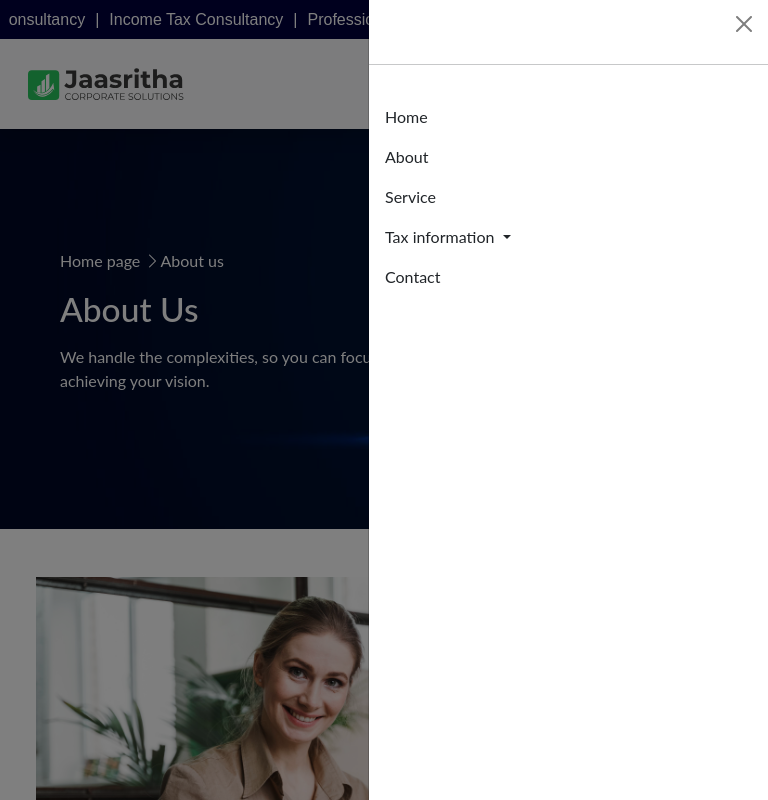
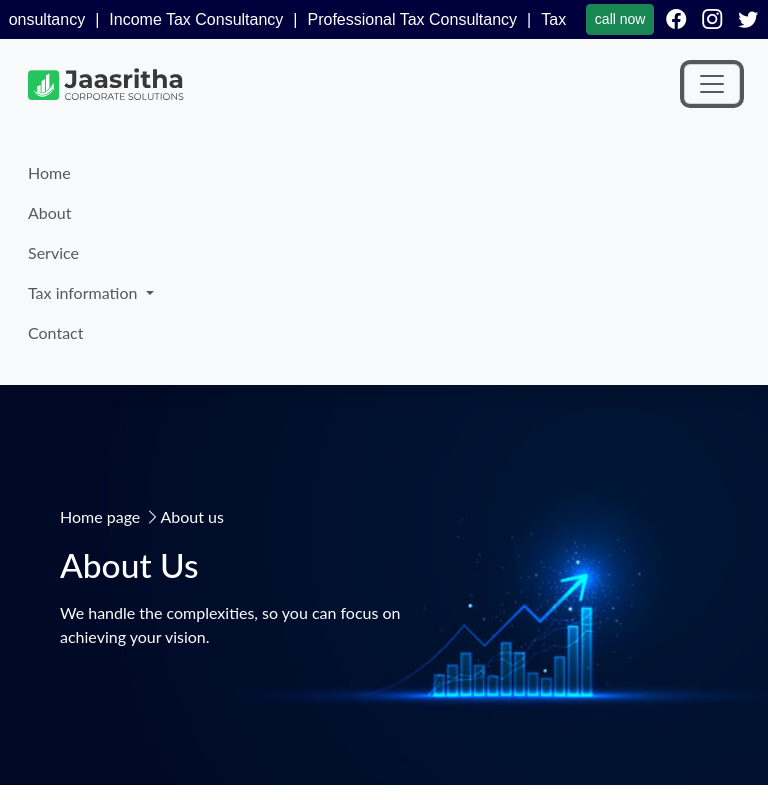
Before and after one commit to manasakc055/TaxCompany-website, a Vue app: page /about in a window 768 px wide. Both pictures are taken after a click on the button "Toggle navigation". Shown: the top 800 px of the page. Built offline with nearby package versions, Linux system fonts and the light colour scheme.

Commit message:
Revert "nav menu set"
This reverts commit 3850e9a9f2e8b352b7072053510507bab8bd6bd9.

e	renamed:    dist/assets/AppSubservice-ATUoGFjs.js -> dist/assets/AppSubservice-cnpGkHlp.js

```diff
--- a/src/components/Layouts/AppAbout.vue
+++ b/src/components/Layouts/AppAbout.vue
@@ -16,15 +16,13 @@
     <!--sec-1-->
     <section class=" about-sec2 my-5">
         <div class="container">
-            <div class="row">
-                <div class=" col-lg-6 info-box  d-flex align-items-center justify-content-center gap-5">
-                        <img src="../../assets/images/about -us.jpg" style=" height: auto;  width: 100%;">
+            <div class="row gap-5">
+                <div class="about-img-1 col-sm info-box py-2 d-inline rounded-3" >
+                    <img src="../../assets/images/about.svg" style="height:auto;width:500px;" >
                 </div>
 
-
-
-                 <div class="col-lg-6">
-                    <div>
+                <div class="col-lg-6">
+                    <div class=" px-3 ">
                         <h6 class=" text-success py-2">ABOUT US</h6>
                         <h2 class=" mb-4 mt-1 ">Industries that we served nationwide</h2>
                         <p class=" mb-3 ">Jaasritha Corporate Solutions is a full-service consultancy
@@ -40,6 +38,9 @@
                                 <p><i class="fa-regular fa-circle-check"></i> Corporation Tax Consultant</p>
                                 <p><i class="fa-regular fa-circle-check"></i> Professional Services</p>
                                 <p><i class="fa-regular fa-circle-check"></i> Individuals Tax Consultant</p>
+
+
+
                             </div>
                             <div class="col-sm">
                                 <p><i class="fa-regular fa-circle-check"></i> Marketing Agencies</p>
@@ -56,7 +57,7 @@
                     </div>
                 </div>
             </div>
-        </div>
+        </div>jm
     </section>
     <!--sec-2-->
     <section class="about-sec3 my-3">
@@ -240,9 +241,13 @@ export default {
     }
     .sec4-card p{
         font-size: 15px;
-
+    }
+    @media (min-width: 768px){
+    .percent{
+        padding-left: 330px;
     }
 
+}
 
 
 </style>
--- a/src/components/Layouts/AppHeader.vue
+++ b/src/components/Layouts/AppHeader.vue
@@ -29,68 +29,17 @@
     </div>
 
     <!-- navvvv -->
-    <!-- <nav class="navbar navbar-expand-lg  navbar-light bg-light  shadow p-3 py-4">
+    <nav class="navbar navbar-expand-lg navbar-light bg-light  shadow p-3 py-4">
       <div class="container-fluid nav-c relative d-flex align-items-center gap-5">
         <img class="navbar-brand" src="../../assets/images/black-logo.svg" alt="" style="height: 42px" />
         <button class="navbar-toggler" type="button" data-bs-toggle="collapse" data-bs-target="#navbarSupportedContent"
-          @click="visible = !visible" aria-controls="navbarSupportedContent" aria-expanded="false"
-          aria-label="Toggle navigation">
+          aria-controls="navbarSupportedContent" aria-expanded="false" aria-label="Toggle navigation">
           <span class="navbar-toggler-icon"></span>
         </button>
-        <div class="collapse  navbar-collapse " :class="!visible ? 'collapse' : ''" id="navbarSupportedContent">
-
-          <div class="">
-            <ul class="navbar-nav ">
+        <div class="collapse navbar-collapse" id="navbarSupportedContent">
+          <ul class="navbar-nav me-auto mb-2 mb-lg-0">
             <li class="nav-item">
-                <RouterLink to="/" class="nav-link " @click="visible = !visible" aria-current="page">Home</RouterLink>
-              </li>
-              <li class="nav-item">
-                <RouterLink class="nav-link" to="/about" @click="visible = !visible">About</RouterLink>
-              </li>
-              <li class="nav-item">
-                <RouterLink class="nav-link" to="/service" @click="visible = !visible">Service</RouterLink>
-              </li>
-              <li class="nav-item dropdown">
-                <RouterLink class="nav-link dropdown-toggle" role="button" to="/sub" data-bs-toggle="dropdown"
-                  aria-expanded="false">Tax information
-                </RouterLink>
-                <ul class="dropdown-menu">
-                  <li>
-                    <RouterLink class="dropdown-item" to="/Sub" @click="visible = !visible">Subservice</RouterLink>
-                  </li>
-                  <li><a class="dropdown-item" href="#">Another action</a></li>
-                  <li>
-                    <hr class="dropdown-divider" />
-                  </li>
-                  <li>
-                    <a class="dropdown-item" href="#">Something else here</a>
-                  </li>
-                </ul>
-              </li>
-              <li class="nav-item">
-                <RouterLink class="nav-link" to="/contact" @click="visible = !visible">Contact</RouterLink>
-              </li>
-            </ul>
-          </div>
-        </div>
-      </div>
-    </nav> -->
-
-
-
-
-    <!-- Navbar -->
-    <nav class="navbar navbar-expand-lg navbar-light bg-light shadow p-3 py-4">
-      <div class="container-fluid nav-c relative d-flex align-items-center gap-5">
-        <img class="navbar-brand" src="../../assets/images/black-logo.svg" alt="" style="height: 42px" />
-        <button class="navbar-toggler" type="button" data-bs-toggle="offcanvas" data-bs-target="#offcanvasNavbar"
-          aria-controls="offcanvasNavbar" >
-          <span class="navbar-toggler-icon"></span>
-        </button>
-        <div class="collapse navbar-collapse" id="navbarNav">
-          <ul class="navbar-nav ms-2">
-            <li class="nav-item">
-              <RouterLink to="/" class="nav-link " aria-current="page">Home</RouterLink>
+              <RouterLink to="/" class="nav-link" aria-current="page">Home</RouterLink>
             </li>
             <li class="nav-item">
               <RouterLink class="nav-link" to="/about">About</RouterLink>
@@ -104,7 +53,7 @@
               </RouterLink>
               <ul class="dropdown-menu">
                 <li>
-                    <RouterLink class="dropdown-item" to="/Sub" >Subservice</RouterLink>
+                  <RouterLink class="dropdown-item" to="/Sub">Subservice</RouterLink>
                 </li>
                 <li><a class="dropdown-item" href="#">Another action</a></li>
                 <li>
@@ -122,70 +71,24 @@
         </div>
       </div>
     </nav>
-    <!-- Off-Canvas Menu -->
-    <div class="offcanvas offcanvas-end " tabindex="-1" id="offcanvasNavbar" aria-labelledby="offcanvasNavbarLabel"  :class="!visible ? 'offcanvas-end ' : ''">
-      <div class="offcanvas-header">
-        <button type="button" class="btn-close text-reset" data-bs-dismiss="offcanvas" aria-label="Close"></button>
-      </div>
-      <hr />
-      <div class="offcanvas-body">
-        <ul class="navbar-nav">
-          <li class="nav-item">
-              <RouterLink to="/" class="nav-link " @click="visible = !visible" aria-current="page">Home</RouterLink>
-            </li>
-            <li class="nav-item">
-                <RouterLink class="nav-link" to="/about" @click="visible = !visible">About</RouterLink>
-            </li>
-            <li class="nav-item">
-                <RouterLink class="nav-link" to="/service" @click="visible = !visible">Service</RouterLink>
-              </li>
-              <li class="nav-item dropdown">
-                <RouterLink class="nav-link dropdown-toggle" role="button" to="/sub" data-bs-toggle="dropdown"
-                  aria-expanded="false">Tax information
-                </RouterLink>
-                <ul class="dropdown-menu">
-                  <li>
-                    <RouterLink class="dropdown-item" to="/Sub" @click="visible = !visible">Subservice</RouterLink>
-                  </li>
-                  <li><a class="dropdown-item" href="#">Another action</a></li>
-                  <li>
-                    <hr class="dropdown-divider" />
-                  </li>
-                  <li>
-                    <a class="dropdown-item" href="#">Something else here</a>
-                  </li>
-                </ul>
-              </li>
-              <li class="nav-item">
-                <RouterLink class="nav-link" to="/contact" @click="visible = !visible">Contact</RouterLink>
-              </li>
-        </ul>
-      </div>
-    </div>
-
-
-
   </div>
 
 </template>
 
 <script>
-
 import { RouterLink } from "vue-router";
 export default {
   data() {
     return {
       name: "AppHeader",
-      visible: false,
     };
   },
-
 };
-
 </script>
 
 
 <style scoped>
+
 .co {
   font-family: 'Poppins', sans-serif;
 }
@@ -194,11 +97,9 @@ export default {
   width: 85%;
 
 }
-
-.right {
+.right{
   width: 15%;
 }
-
 .news-ticker-header {
   color: rgb(73, 202, 71);
 
@@ -281,8 +182,7 @@ export default {
   .no-mobile {
     display: none;
   }
-
-  .social-icons {
+  .social-icons{
     display: none !important;
   }
 
@@ -291,18 +191,41 @@ export default {
 .closeMenuBtn {
   display: none !important;
 }
-
 @media (max-width:1130px) {
-  .news-ticker {
+  .news-ticker{
     width: 75%;
   }
-
-  .right {
+  .right{
     width: 25%;
   }
 }
+@media (max-width: 992px) {
+  .nav-list {
+    display: block !important;
+    position: fixed;
+    top: 0;
+    left: 0;
+    transform: translateX(-100%);
+    /*left: -100% !important;*/
+    /*transform: translateX(50%) !important;*/
+    background-color: white;
+    padding: 20px;
+    height: 100vh;
+    width: 90vw;
+  }
 
-@media (max-width: 992px) {
+  .nav-c {
+    justify-content: space-between !important;
+  }
+
+  .menu-btn {
+    display: block !important;
+  }
+
+  .closeMenuBtn {
+    display: block !important;
+  }
+
   .home-sec4 {
     background-position: bottom;
   }
--- a/src/components/Layouts/AppHome.vue
+++ b/src/components/Layouts/AppHome.vue
@@ -120,7 +120,8 @@
                     <div class=" col-lg-4 info-box  py-2">
                         <div class="card shadow-sm border-none " style="width: 100%; height:100%;" >
 
-                            <div class="card-body mb-2 bg-body rounded d-inline align-items-center justify-content-around gap-3">
+                            <div
+                                class="card-body mb-2 bg-body rounded d-inline align-items-center justify-content-around gap-3">
                                 <img src="../icons/valuation.png" style="height: 50px;width:auto;">
                                 <div class="py-2">
                                     <h5 class="card-title"><a href="#">Valuations</a></h5>
@@ -310,6 +311,33 @@ export default {
 
 <style scoped>
 @media (max-width: 992px) {
+    .nav-list {
+        display: block !important;
+        position: fixed;
+        top: 0;
+        left: 0;
+        transform: translateX(-100%);
+        /*left: -100% !important;*/
+        /*transform: translateX(50%) !important;*/
+        background-color: white;
+        padding: 20px;
+        height: 100vh;
+        width: 90vw;
+
+    }
+
+    .nav-c {
+        justify-content: space-between !important;
+    }
+
+    .menu-btn {
+        display: block !important;
+    }
+
+    .closeMenuBtn {
+        display: block !important;
+    }
+
     .home-sec4 {
         background-position: bottom;
     }
```
Also changed, not shown: public/Jcs-import/nav.html (deleted), src/assets/images/about -us.jpg (deleted), src/assets/images/about.svg (added), 20 other files (tests, documents, lock files or other folders). Lines whose indentation alone changed are shown as unchanged.
